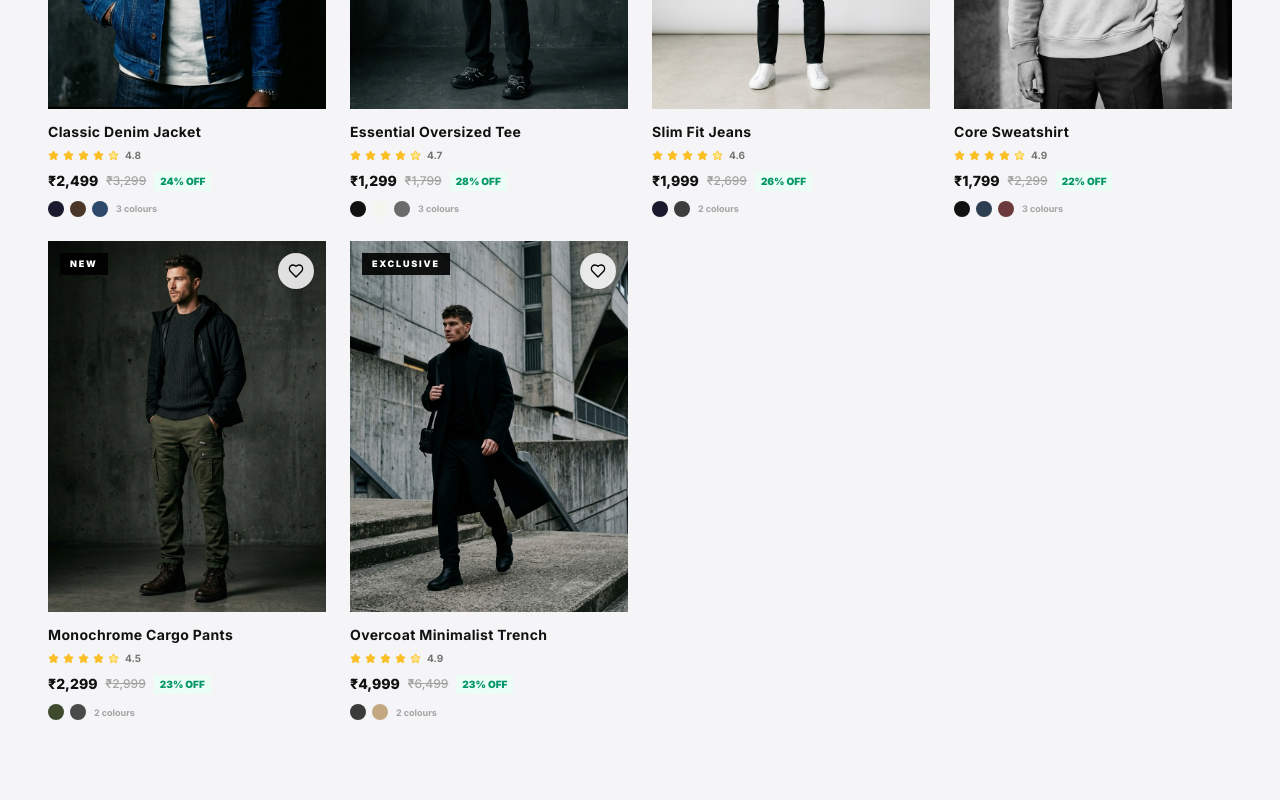
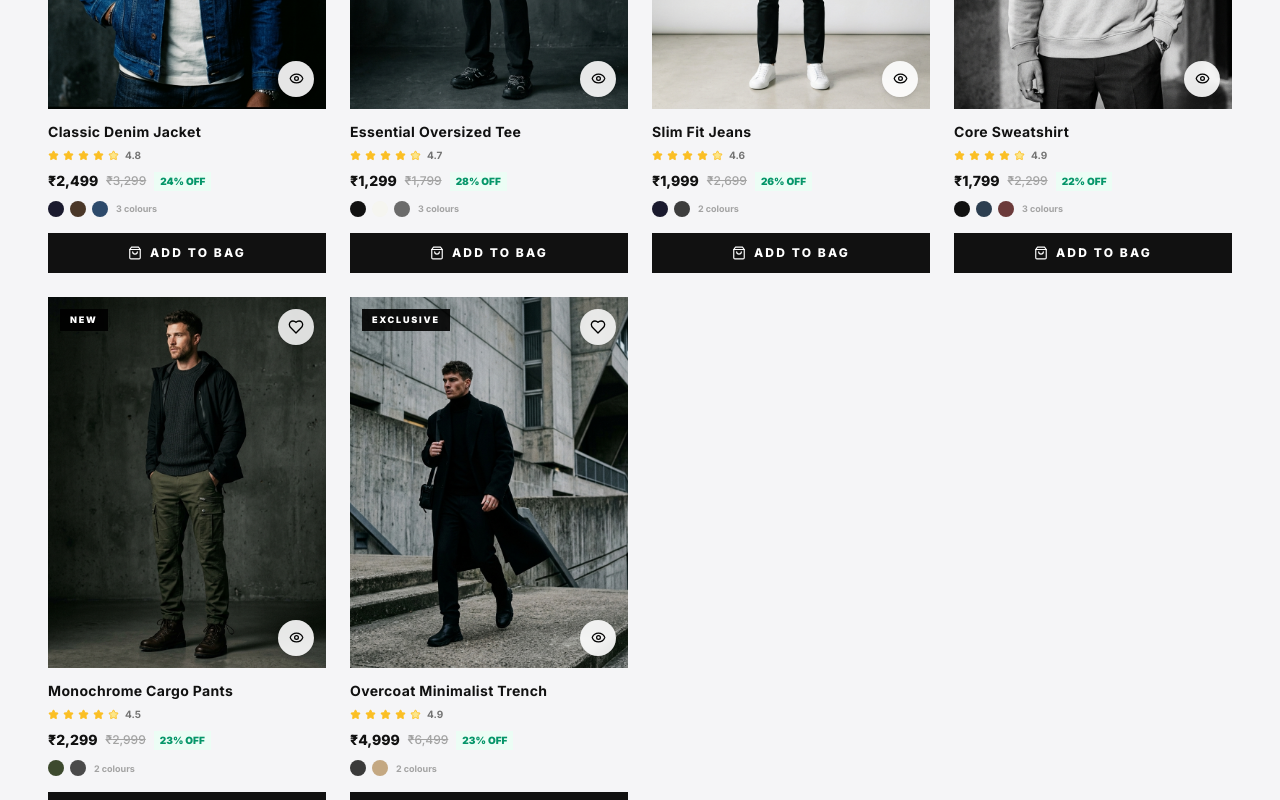
Before and after one commit to varada2315/leor, a React (Vite) app: page / in a window 1280 px wide. Shown: the part 2120-2920 px from the top of the page. Built offline with nearby package versions, Linux system fonts and the light colour scheme; a web font is replaced by a local one.

Commit message:
Position full-width ADD TO BAG button in outer product card view

```diff
--- a/src/components/BestSellers.tsx
+++ b/src/components/BestSellers.tsx
@@ -138,28 +138,19 @@ export const BestSellers: React.FC = () => {
                     />
                   )}
 
-                  {/* Floating Action Buttons */}
-                  <div className="absolute inset-x-3 bottom-3 flex items-center gap-2 opacity-0 group-hover:opacity-100 transition-all duration-300 transform translate-y-1 group-hover:translate-y-0 z-10">
-                    <button
-                      onClick={() => addToCart(product, 'M')}
-                      className="flex-1 bg-black/90 backdrop-blur-md text-white text-[10px] font-extrabold tracking-[0.18em] uppercase py-2.5 px-3 rounded-full flex items-center justify-center gap-2 hover:bg-black transition-all shadow-lg cursor-pointer"
-                    >
-                      <ShoppingBag size={13} />
-                      <span>ADD TO BAG</span>
-                    </button>
+                  {/* Quick View Eye Button in Photo Corner */}
                   <button
                     onClick={() => setQuickViewProduct(product)}
-                      className="w-9 h-9 rounded-full bg-white/90 backdrop-blur-md text-black flex items-center justify-center hover:bg-black hover:text-white transition-all shadow-lg cursor-pointer shrink-0"
+                    className="absolute bottom-3 right-3 w-9 h-9 rounded-full bg-white/90 backdrop-blur-sm text-black flex items-center justify-center hover:bg-black hover:text-white transition-all shadow-md z-10 cursor-pointer"
                     title="Quick View"
                   >
-                      <Eye size={14} />
+                    <Eye size={15} />
                   </button>
                 </div>
-                </div>
 
-                {/* ── Product Meta ── */}
-                <div className="mt-3.5 flex flex-col gap-2">
-
+                {/* ── Product Meta & Outer Card Action ── */}
+                <div className="mt-3.5 flex flex-col justify-between flex-1 gap-2">
+                  <div className="space-y-2">
                     {/* Name */}
                     <h3
                       onClick={() => setQuickViewProduct(product)}
@@ -208,6 +199,16 @@ export const BestSellers: React.FC = () => {
                       </div>
                     )}
                   </div>
+
+                  {/* Outer ADD TO BAG Button */}
+                  <button
+                    onClick={() => addToCart(product, 'M')}
+                    className="w-full bg-[#111111] text-white text-[10px] sm:text-xs font-extrabold tracking-[0.18em] uppercase py-2.5 sm:py-3 px-4 rounded-xs hover:bg-neutral-800 transition-all flex items-center justify-center gap-2 mt-2 shadow-xs cursor-pointer active:scale-[0.98]"
+                  >
+                    <ShoppingBag size={14} />
+                    <span>ADD TO BAG</span>
+                  </button>
+                </div>
               </motion.div>
             );
           })}
--- a/src/components/CollectionsPage.tsx
+++ b/src/components/CollectionsPage.tsx
@@ -301,27 +301,19 @@ export const CollectionsPage: React.FC = () => {
                         />
                       </button>
 
-                      {/* Floating Action Buttons */}
-                      <div className="absolute inset-x-3 bottom-3 flex items-center gap-2 opacity-0 group-hover:opacity-100 transition-all duration-300 transform translate-y-1 group-hover:translate-y-0 z-10">
-                        <button
-                          onClick={() => addToCart(product, selectedSize)}
-                          className="flex-1 bg-black/90 backdrop-blur-md text-white text-[10px] font-extrabold tracking-[0.18em] uppercase py-2.5 px-3 rounded-full flex items-center justify-center gap-2 hover:bg-black transition-all shadow-lg cursor-pointer"
-                        >
-                          <ShoppingBag size={13} />
-                          <span>ADD TO BAG</span>
-                        </button>
+                      {/* Quick View Eye Button in Photo Corner */}
                       <button
                         onClick={() => setQuickViewProduct(product)}
-                          className="w-9 h-9 rounded-full bg-white/90 backdrop-blur-md text-black flex items-center justify-center hover:bg-black hover:text-white transition-all shadow-lg cursor-pointer shrink-0"
+                        className="absolute bottom-3 right-3 w-9 h-9 rounded-full bg-white/90 backdrop-blur-sm text-black flex items-center justify-center hover:bg-black hover:text-white transition-all shadow-md z-10 cursor-pointer"
                         title="Quick View"
                       >
-                          <Eye size={14} />
+                        <Eye size={15} />
                       </button>
-                      </div>
                     </div>
 
                     {/* Product Details */}
                     <div className="p-4 md:p-5 flex-1 flex flex-col justify-between space-y-4">
+                      <div className="space-y-3">
                         <div className="space-y-1.5">
                           <div className="flex items-center justify-between text-[10px] text-neutral-400 font-extrabold uppercase tracking-widest">
                             <span>{product.category}</span>
@@ -354,9 +346,8 @@ export const CollectionsPage: React.FC = () => {
                           </div>
                         )}
 
-                      {/* Price & Add to Bag */}
-                      <div className="pt-3 border-t border-black/5 flex items-center justify-between">
-                        <div className="flex items-baseline gap-2">
+                        {/* Price */}
+                        <div className="pt-2 border-t border-black/5 flex items-baseline gap-2">
                           <span className="text-lg font-extrabold text-[#111111]">
                             ₹{product.price.toLocaleString()}
                           </span>
@@ -366,16 +357,17 @@ export const CollectionsPage: React.FC = () => {
                             </span>
                           )}
                         </div>
+                      </div>
 
+                      {/* Outer ADD TO BAG Button */}
                       <button
                         onClick={() => addToCart(product, selectedSize)}
-                          className="bg-black text-white px-4 py-2.5 hover:bg-neutral-800 transition-colors cursor-pointer rounded-xs flex items-center gap-2 text-[10px] font-black tracking-widest uppercase shadow-sm"
+                        className="w-full bg-[#111111] text-white py-2.5 sm:py-3 px-4 hover:bg-neutral-800 transition-colors cursor-pointer rounded-xs flex items-center justify-center gap-2 text-[10px] sm:text-xs font-extrabold tracking-[0.18em] uppercase shadow-xs mt-2 active:scale-[0.98]"
                         title="Add to Bag"
                       >
                         <ShoppingBag size={14} />
-                          <span>Add</span>
+                        <span>ADD TO BAG</span>
                       </button>
-                      </div>
                     </div>
                   </motion.div>
                 );
```
Lines whose indentation alone changed are shown as unchanged.
